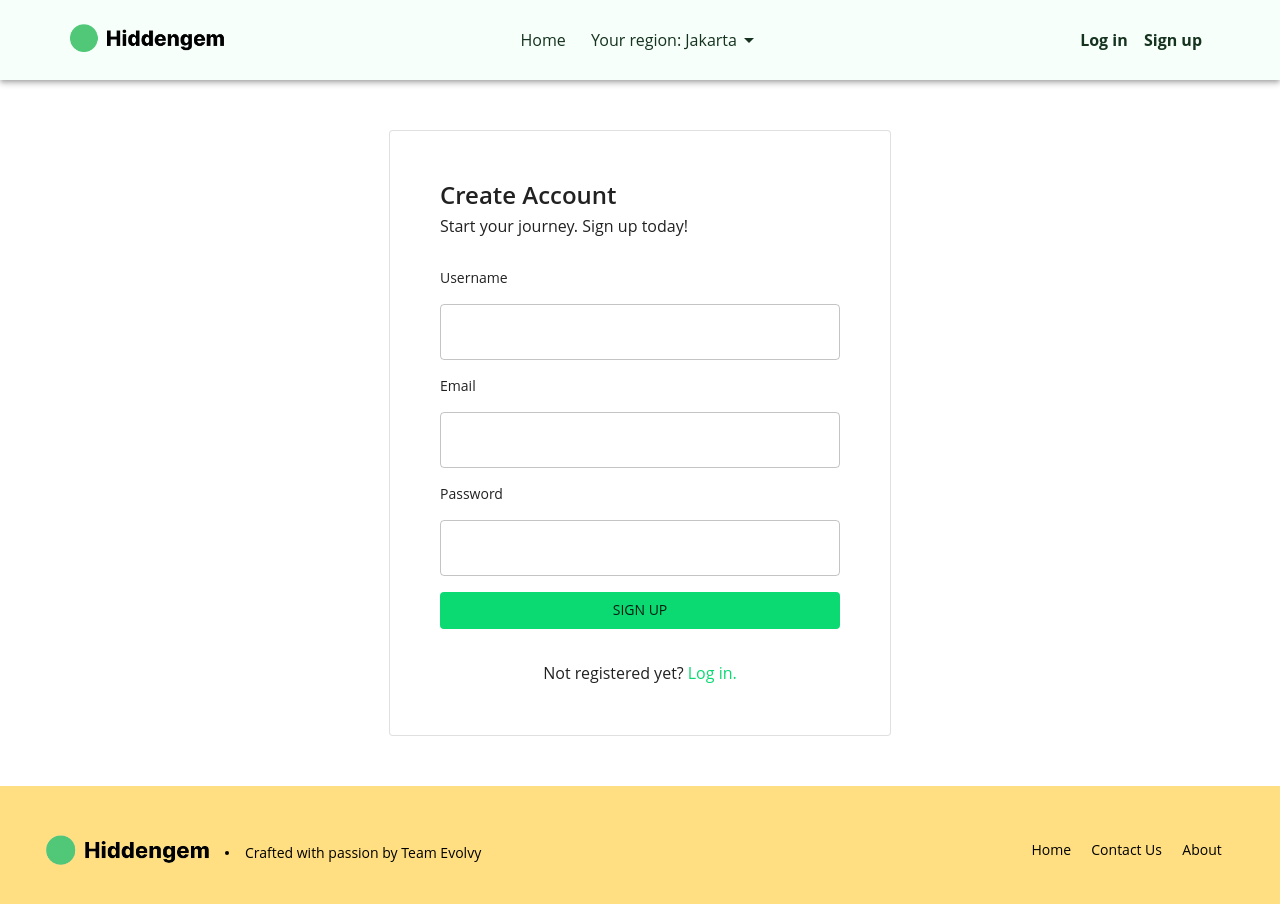
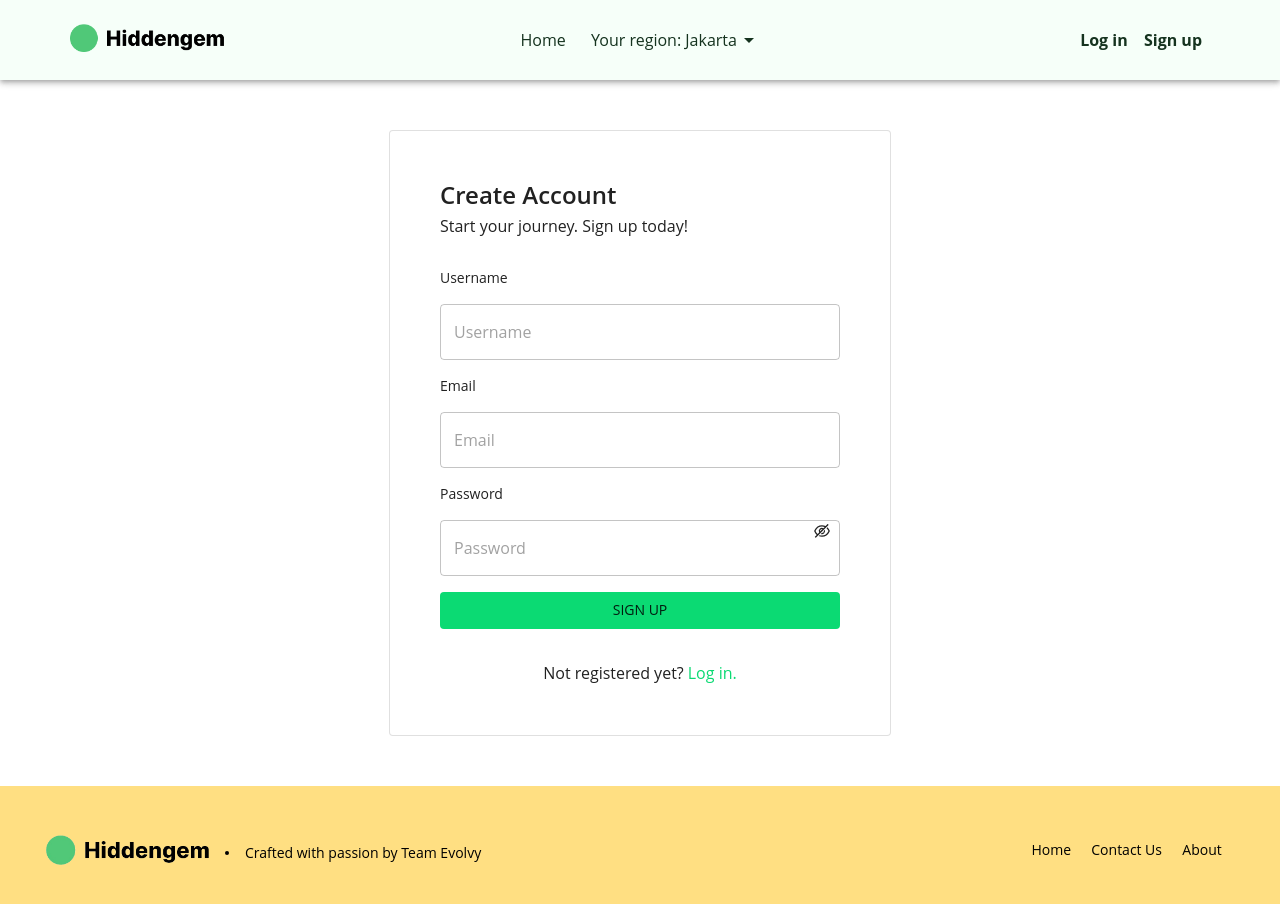
Before and after one commit to project-zusammen/hidden-gem-frontend, a React (Vite) app: page /signup in a window 1280 px wide. Shown: the top 904 px of the page. Built offline with nearby package versions, Linux system fonts and the light colour scheme.

Commit message:
implement password visibility in signup page

```diff
--- a/src/pages/Signup.jsx
+++ b/src/pages/Signup.jsx
@@ -1,11 +1,17 @@
 import { Container, Box, Typography, Stack, Paper, TextField, Button } from "@mui/material";
 import React, { useState } from "react";
 import { Link } from "react-router-dom";
+import { EyeOutlined, EyeInvisibleOutlined } from "@ant-design/icons";
 
 const Signup = () => {
   const [username, setUsername] = useState("");
   const [email, setEmail] = useState("");
   const [password, setPassword] = useState("");
+  const [showPassword, setShowPassword] = useState(false);
+
+  const handleTogglePasswordVisibility = () => {
+    setShowPassword((prevShowPassword) => !prevShowPassword);
+  };
 
   return (
     <Container maxWidth={false} style={{ paddingLeft: 0, paddingRight: 0 }}>
@@ -19,11 +25,47 @@ const Signup = () => {
           </Box>
           <Box component="form" sx={{ display: "flex", flexDirection: "column", gap: 2, marginY: 5 }}>
             <Typography variant="body2">Username</Typography>
-            <TextField variant="outlined" onChange={(e) => setUsername(e.target.value)} value={username} data-testid="username-field" inputProps={{ "data-testid": "username-content" }} />
+            <TextField
+              variant="outlined"
+              onChange={(e) => setUsername(e.target.value)}
+              placeholder="Username"
+              value={username}
+              data-testid="username-field"
+              inputProps={{ "data-testid": "username-content" }}
+            />
             <Typography variant="body2">Email</Typography>
-            <TextField variant="outlined" onChange={(e) => setEmail(e.target.value)} value={email} data-testid="email-field" inputProps={{ "data-testid": "email-content" }} />
+            <TextField
+              variant="outlined"
+              onChange={(e) => setEmail(e.target.value)}
+              placeholder="Email"
+              value={email}
+              data-testid="email-field"
+              inputProps={{ "data-testid": "email-content" }}
+            />
             <Typography variant="body2">Password</Typography>
-            <TextField type="password" variant="outlined" onChange={(e) => setPassword(e.target.value)} value={password} data-testid="password-field" inputProps={{ "data-testid": "password-content" }} />
+            <div style={{ position: 'relative' }}>
+              <TextField
+                type={showPassword ? 'text' : 'password'}
+                placeholder="Password"
+                onChange={(e) => setPassword(e.target.value)}
+                value={password}
+                data-testid="password-field"
+                style={{ width: '100%' }}
+              />
+              <div
+                style={{
+                  position: 'absolute',
+                  top: '20%',
+                  right: '10px',
+                  transform: 'translateY(-50%)',
+                  cursor: 'pointer',
+                }}
+                onClick={handleTogglePasswordVisibility}
+                data-testid={showPassword ? 'show-password' : 'hide-password'}
+              >
+                {showPassword ? <EyeOutlined /> : <EyeInvisibleOutlined />}
+              </div>
+            </div>
             <Button variant="contained" type="submit" sx={{ backgroundColor: "#0bda73", ":hover": { backgroundColor: "#0ff582" }, boxShadow: "none" }} data-testid="signup-button">
               Sign up
             </Button>
```
